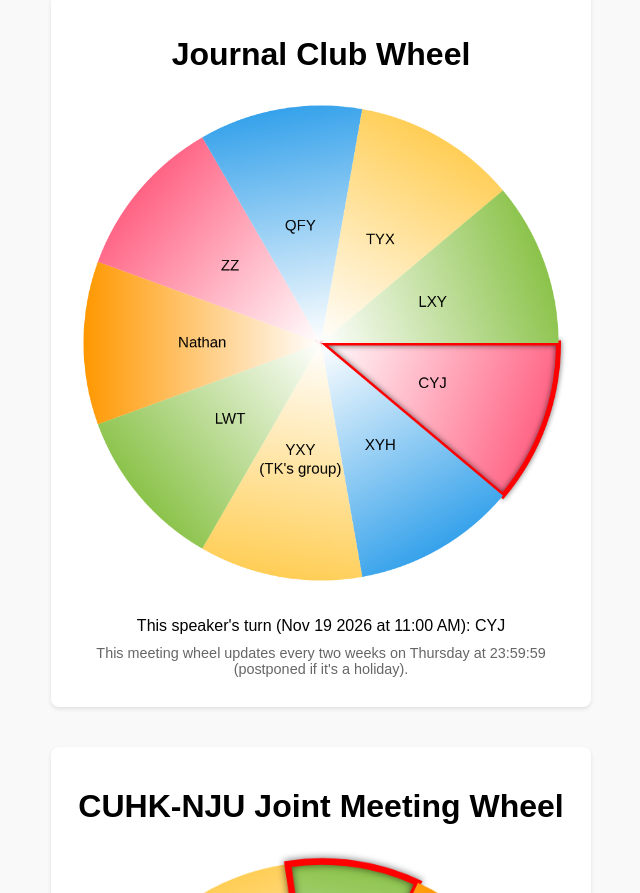
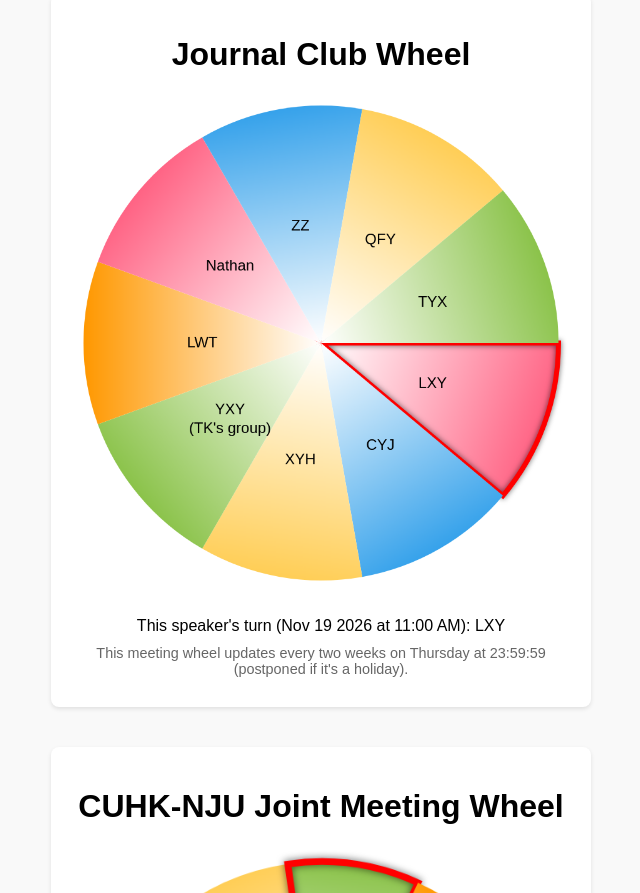
Before and after one commit to SFGJCGM/SFGJCGM.github.io, a plain HTML site: page index.html in a window 1280 px wide. Shown: the part 2069-2962 px from the top of the page, without its empty margins (319-959 px from the left). Drawn offline with Linux system fonts and the light colour scheme.

Commit message:
Postpone journal club rotation

```diff
--- a/index.html
+++ b/index.html
@@ -447,7 +447,7 @@
     // Second Wheel: Journal Club, Biweekly
     // ------------------------------
     const biweekMembers = [
-          "CYJ", "XYH", "YXY \n (TK's group)", "LWT", "Nathan", "ZZ", "QFY", "TYX", "LXY",
+          "LXY", "CYJ", "XYH", "YXY \n (TK's group)", "LWT", "Nathan", "ZZ", "QFY", "TYX",
     ];
     const biweekRefTime = new Date("2025-10-23T11:00:00");
     biweekRefTime.setHours(23, 59, 59, 0);
```
